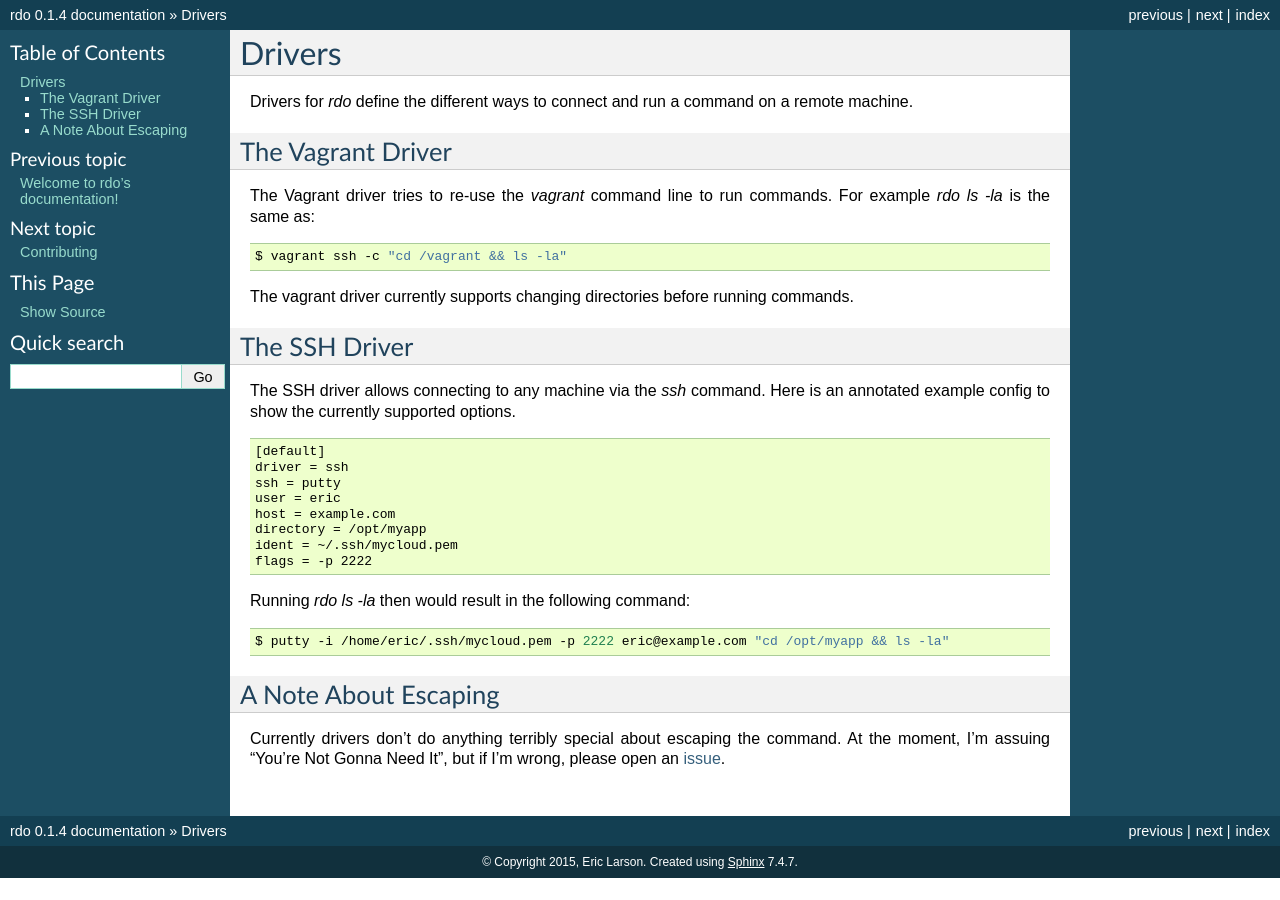
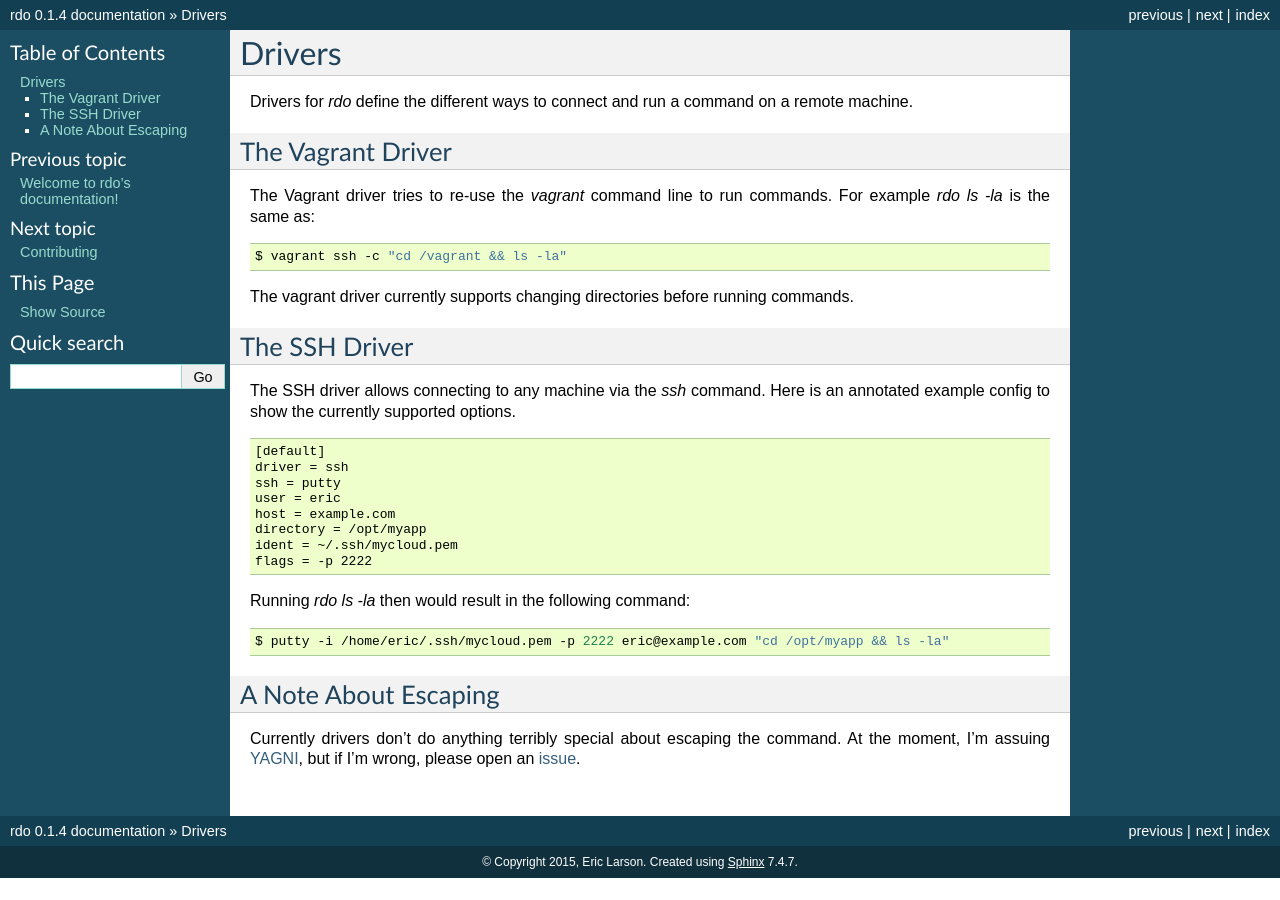
Before and after one commit to ionrock/rdo, a Sphinx documentation site: the page built from docs/drivers.rst, in a window 1280 px wide. Built offline with Sphinx 7.4.7, drawn with Linux system fonts in a browser that asks for light colours.

Commit message:
Use a link.

```diff
--- a/docs/drivers.rst
+++ b/docs/drivers.rst
@@ -50,6 +50,7 @@ A Note About Escaping
 =====================
 
 Currently drivers don't do anything terribly special about escaping
-the command. At the moment, I'm assuing "You're Not Gonna Need It",
-but if I'm wrong, please open an `issue
+the command. At the moment, I'm assuing `YAGNI
+<https://en.wikipedia.org/wiki/You_aren%27t_gonna_need_it>`_, but if
+I'm wrong, please open an `issue
 <https://github.com/ionrock/rdo/issues/>`_.
```
